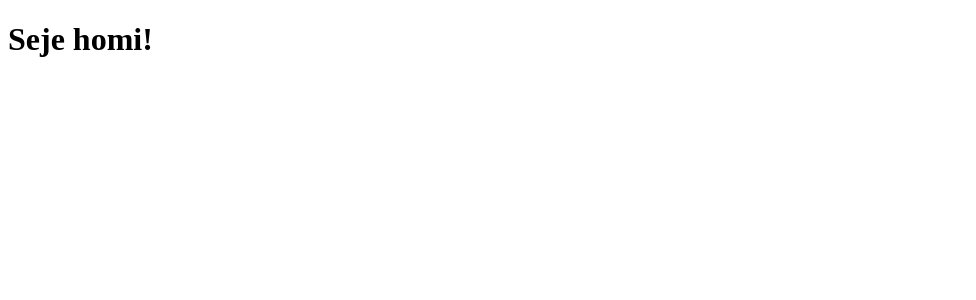
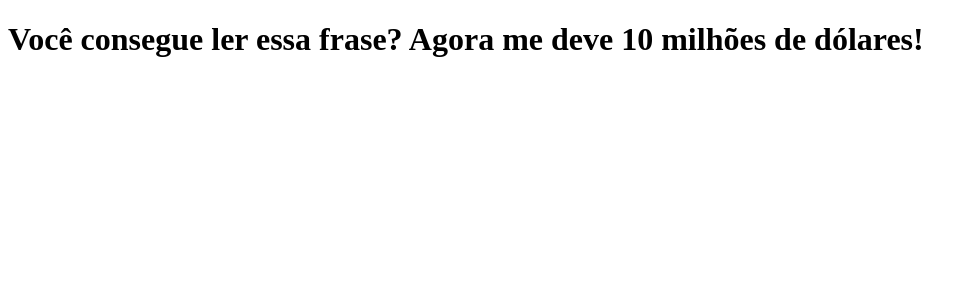
Before and after one commit to rodrigo-silva-new/clone-tabnews, a Next.js app: page / in a window 1280 px wide. Shown: the top 300 px of the page, without its empty margins (0-976 px from the left). Built offline with nearby package versions, Linux system fonts and the light colour scheme.

Commit message:
frase sobre dívida

```diff
--- a/pages/index.js
+++ b/pages/index.js
@@ -1,5 +1,5 @@
 function Home() {
-    return <h1>Seje homi!</h1>
+    return <h1>Você consegue ler essa frase? Agora me deve 10 milhões de dólares!</h1>
 }
 
 export default Home;
```
